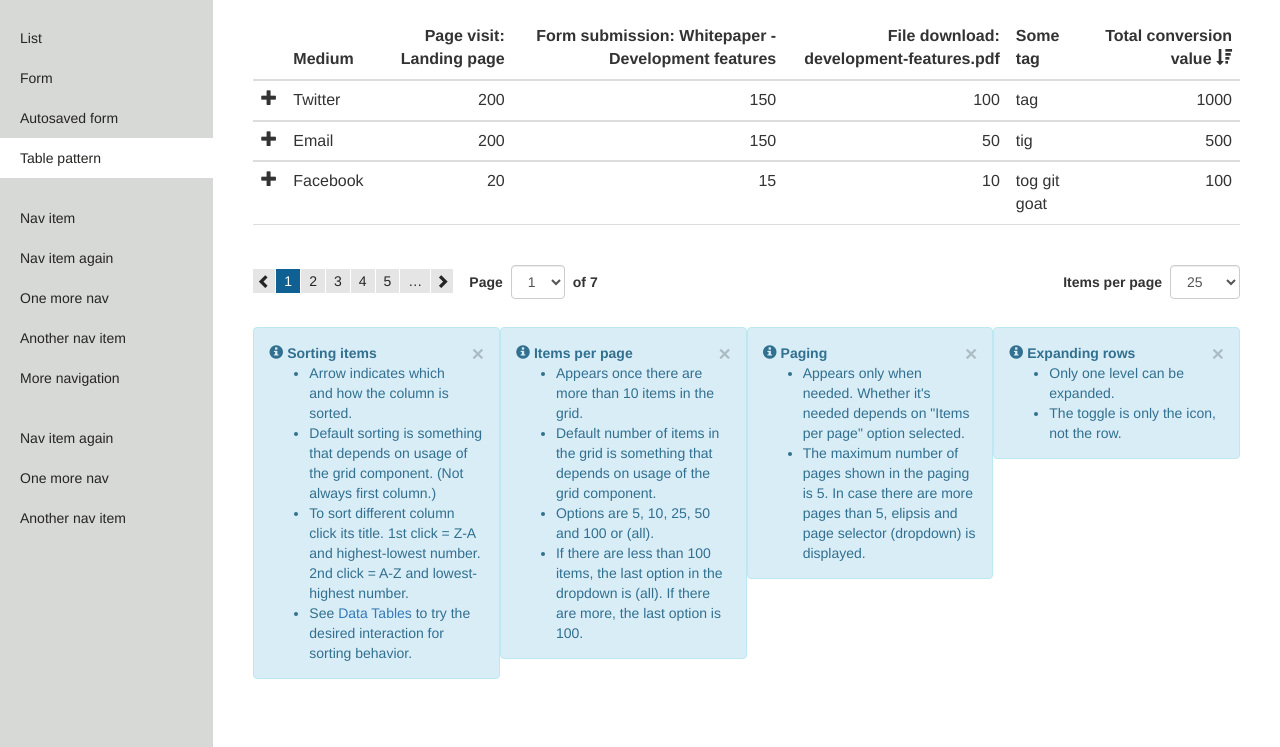
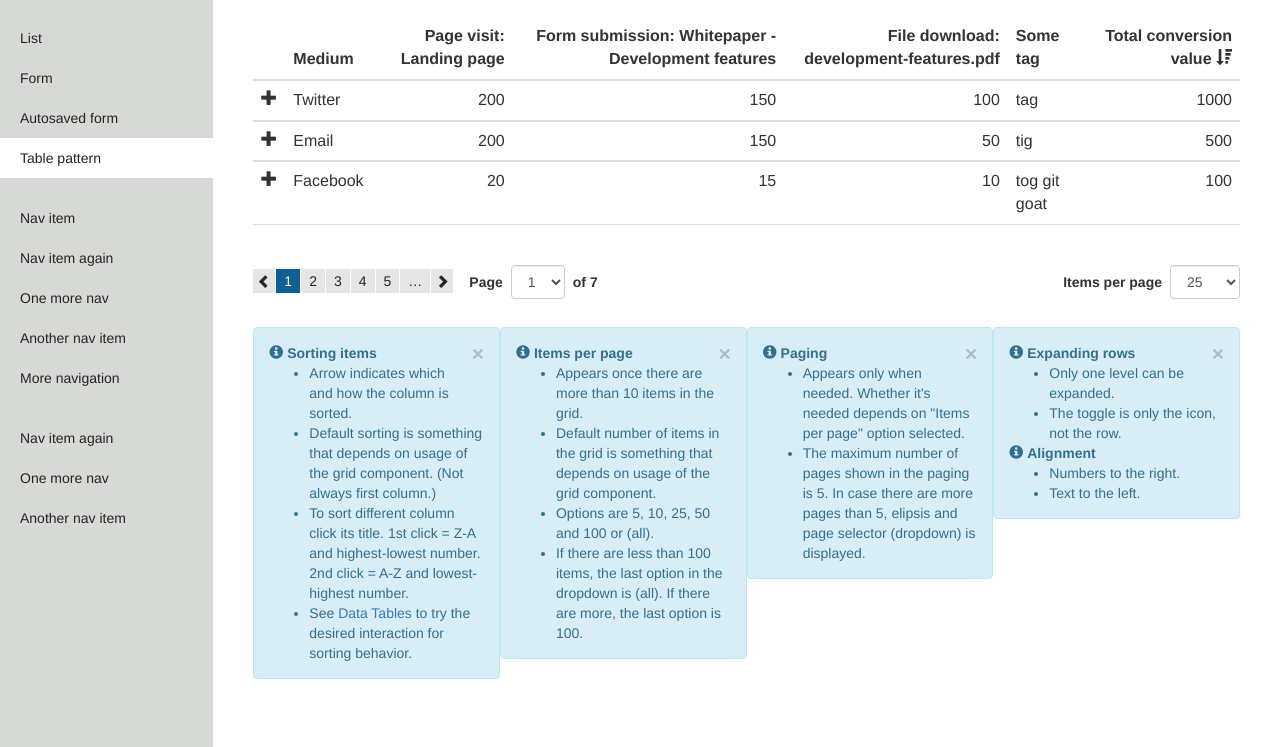
Before and after one commit to digsrafik/tables, a plain HTML site: page table-pattern.html in a window 1280 px wide. Shown: the part 53-800 px from the top of the page. Drawn offline with nearby package versions, Linux system fonts and the light colour scheme.

Commit message:
Added notes about alignment

```diff
--- a/table-pattern.html
+++ b/table-pattern.html
@@ -252,6 +252,12 @@
                   <li>Only one level can be expanded.</li>
                   <li>The toggle is only the icon, not the row.</li>
                 </ul>
+                <span class="glyphicon glyphicon-info-sign"></span>
+                <strong>Alignment</strong>
+                <ul>
+                  <li>Numbers to the right.</li>
+                  <li>Text to the left.</li>
+                </ul>
               </div>
 
     <!-- jQuery (necessary for Bootstrap's JavaScript plugins) -->
```
